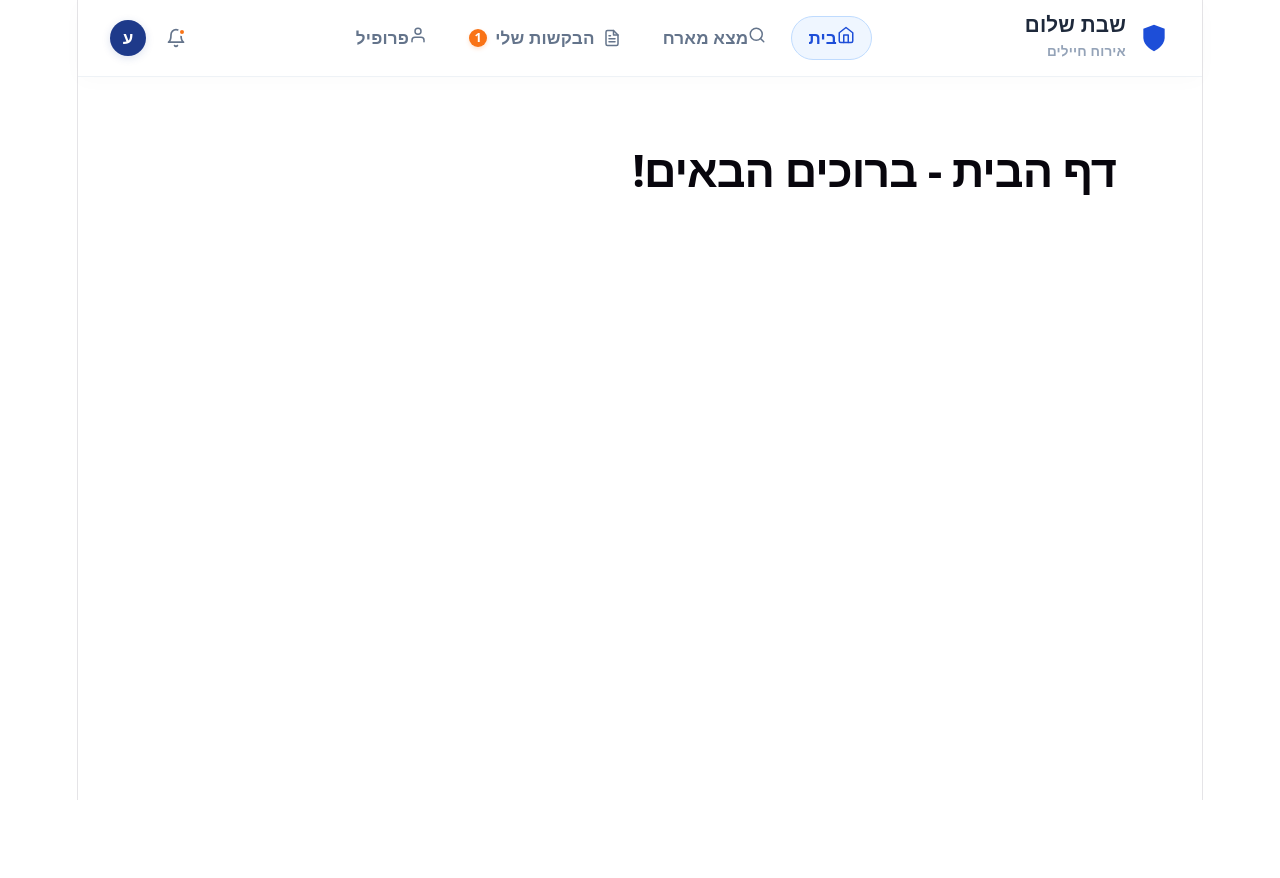
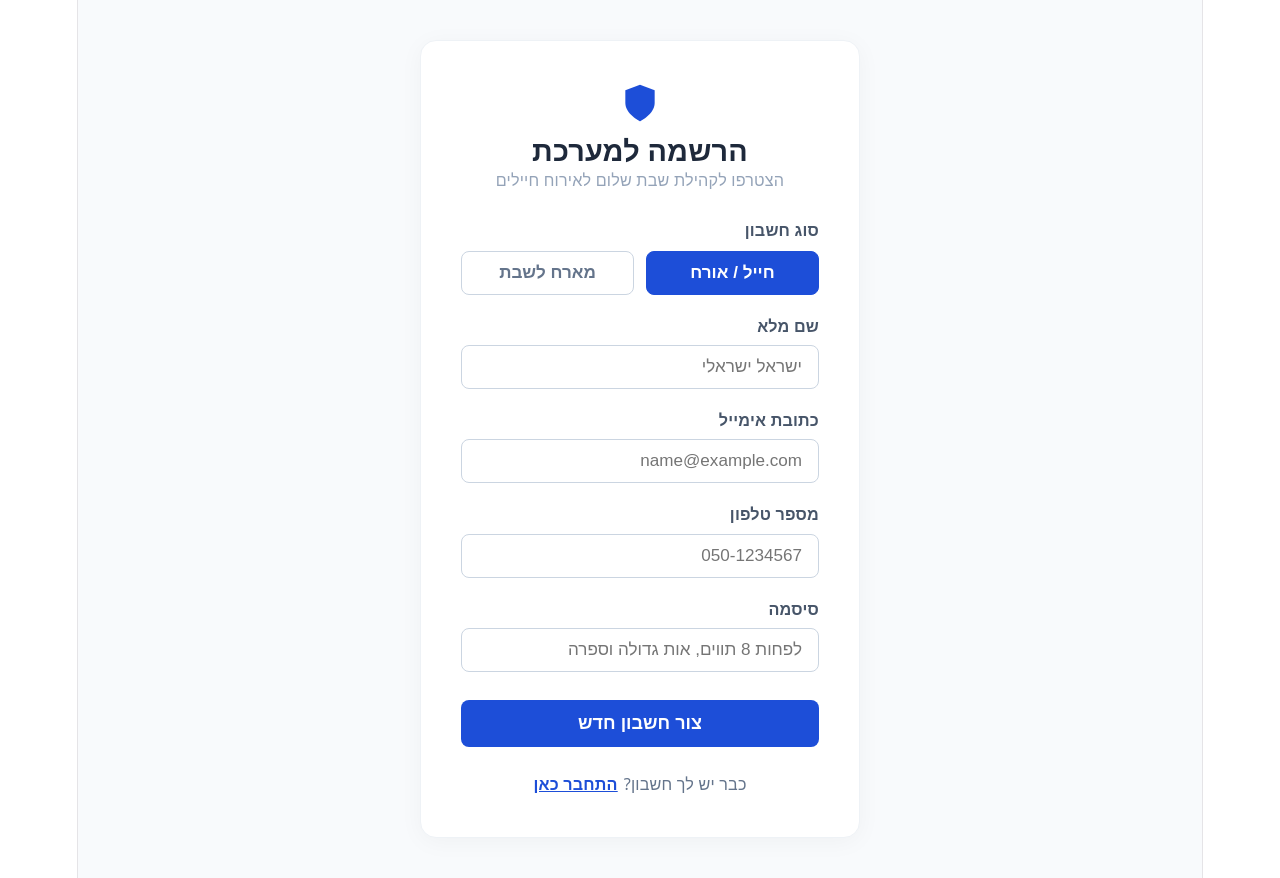
Before and after one commit to yareman1998/hosting_for_shabat, a React app in the folder Frontend/: page /signup in a window 1280 px wide. Before the commit this address led to /. Before the commit the page ends 800 px from the top, so only its background shows below. Built offline with nearby package versions, Linux system fonts and the light colour scheme; the HTML template or start-up script is replaced by a standard one.

Commit message:
first commit

```diff
--- a/Frontend/src/App.jsx
+++ b/Frontend/src/App.jsx
@@ -13,7 +13,7 @@ import NotFound from './pages/NotFound/NotFound'
 
 export default function App() {
   // Control authorization state ('guest', 'host', or null)
-  const [userRole, setUserRole] = useState('guest')
+  const [userRole, setUserRole] = useState(null)
 
   const router = createBrowserRouter([
     {
--- a/Frontend/src/pages/Login/Login.jsx
+++ b/Frontend/src/pages/Login/Login.jsx
@@ -1,15 +1,33 @@
-import { useState } from 'react';
+import React, { useState } from 'react';
 import { useNavigate } from 'react-router-dom';
 import axios from 'axios';
-import { ShieldIcon } from '../../components/Common/Icons';
 import './Login.css';
 
 export default function Login({ onLoginSuccess }) {
-  const [email, setEmail] = useState('');
-  const [password, setPassword] = useState('');
+  const [formData, setFormData] = useState({ username: '', password: '' });
   const [error, setError] = useState('');
   const [loading, setLoading] = useState(false);
   const navigate = useNavigate();
+
+  const fieldsConfig = [
+    {
+      id: 'username',
+      label: 'כתובת אימייל',
+      type: 'email',
+      placeholder: 'name@example.com',
+    },
+    {
+      id: 'password',
+      label: 'סיסמה',
+      type: 'password',
+      placeholder: '••••••••',
+    }
+  ];
+
+  const handleChange = (e) => {
+    const { id, value } = e.target;
+    setFormData((prev) => ({ ...prev, [id]: value }));
+  };
 
   const handleSubmit = async (e) => {
     e.preventDefault();
@@ -17,31 +35,26 @@ export default function Login({ onLoginSuccess }) {
     setLoading(true);
 
     try {
-      // 1. Send authentication request to your FastAPI backend
-      // Adjust this URL to match your backend's login endpoint
-      const response = await axios.post('http://localhost:8000/api/auth/login', {
-        email: email,
-        password: password,
+      // Sends payload matching class loginRequest(BaseModel)
+      const response = await axios.post('http://localhost:8000/api/auth/login', formData, {
+        headers: { 'Content-Type': 'application/json' }
       });
 
-      // 2. Save the access token securely in the browser
       if (response.data && response.data.access_token) {
         localStorage.setItem('token', response.data.access_token);
 
-        // 3. Callback to app.jsx to let it know to refetch the logged-in user profile
         if (onLoginSuccess) {
           await onLoginSuccess();
         }
 
-        // 4. Redirect the user back to the main page
         navigate('/');
       } else {
         setError('שגיאה בקבלת מפתח התחברות מהשרת.');
       }
     } catch (err) {
-      console.error("Login failed:", err);
+      console.error("Login request failed:", err);
       if (err.response && err.response.data && err.response.data.detail) {
-        setError(err.response.data.detail); // Show specific error from FastAPI
+        setError(err.response.data.detail);
       } else {
         setError('כתובת אימייל או סיסמה שגויים. אנא נסה שוב.');
       }
@@ -50,51 +63,46 @@ export default function Login({ onLoginSuccess }) {
     }
   };
 
+  function renderFields() {
+    return fieldsConfig.map((field) => (
+      <div className="form-group" key={field.id}>
+        <label htmlFor={field.id}>{field.label}</label>
+        <input
+          type={field.type}
+          id={field.id}
+          required
+          placeholder={field.placeholder}
+          value={formData[field.id]}
+          onChange={handleChange}
+        />
+      </div>
+    ));
+  }
+
   return (
     <div className="login-container">
       <div className="login-card">
-        <div className="login-logo-section">
-          {/* Blue Shield Icon (Matches your navbar logo) */}
-          <ShieldIcon size={48} className="login-shield-icon" />
+        <div className="login-header">
+          <svg width="48" height="48" viewBox="0 0 24 24" fill="#1d4ed8" className="login-shield-icon">
+            <path d="M12 22s8-4 8-10V5l-8-3-8 3v7c0 6 8 10 8 10z" />
+          </svg>
           <h2>שבת שלום</h2>
-          <p>התחברות למערכת אירוח חיילים</p>
+          <p>מערכת אירוח חיילים בסופי שבוע</p>
         </div>
 
-        {error && <div className="login-error-message">{error}</div>}
+        {error && <div className="login-error">{error}</div>}
 
         <form onSubmit={handleSubmit} className="login-form">
-          <div className="form-group">
-            <label htmlFor="email">כתובת אימייל</label>
-            <input
-              type="email"
-              id="email"
-              required
-              placeholder="name@example.com"
-              value={email}
-              onChange={(e) => setEmail(e.target.value)}
-            />
-          </div>
+          {renderFields()}
 
-          <div className="form-group">
-            <label htmlFor="password">סיסמה</label>
-            <input
-              type="password"
-              id="password"
-              required
-              placeholder="••••••••"
-              value={password}
-              onChange={(e) => setPassword(e.target.value)}
-            />
-          </div>
-
-          <button type="submit" className="login-submit-btn" disabled={loading}>
-            {loading ? 'מתחבר...' : 'התחבר'}
+          <button type="submit" className="login-btn" disabled={loading}>
+            {loading ? 'מתחבר...' : 'התחברות'}
           </button>
         </form>
 
         <div className="login-footer">
-          <span>אין לך חשבון עדיין? </span>
-          <span className="signup-link" onClick={() => navigate('/signup')}>הרשם כאן</span>
+          <span>אין לך חשבון עדיין?</span>
+          <span className="signup-link" onClick={() => navigate('/signup')}>הרשמה כאן</span>
         </div>
       </div>
     </div>
--- a/Frontend/src/pages/Signup/Signup.css
+++ b/Frontend/src/pages/Signup/Signup.css
@@ -1,5 +1,161 @@
-.signup-page {
-  padding: var(--layout-padding) 24px;
-  max-width: 1000px;
-  margin: 0 auto;
+.signup-container {
+  display: flex;
+  justify-content: center;
+  align-items: center;
+  min-height: 100vh;
+  background-color: #f8fafc;
+  font-family: 'Assistant', 'Rubik', system-ui, sans-serif;
+  direction: rtl;
+  padding: 40px 20px;
 }
+
+.signup-card {
+  background-color: #ffffff;
+  padding: 40px;
+  border-radius: 16px;
+  box-shadow: 0 4px 25px rgba(0, 0, 0, 0.04);
+  width: 100%;
+  max-width: 440px;
+  border: 1px solid #eef2f6;
+}
+
+.signup-header {
+  display: flex;
+  flex-direction: column;
+  align-items: center;
+  text-align: center;
+  margin-bottom: 24px;
+}
+
+.signup-header h2 {
+  font-size: 1.6rem;
+  font-weight: 700;
+  color: #1e293b;
+  margin: 12px 0 4px 0;
+}
+
+.signup-header p {
+  font-size: 0.9rem;
+  color: #94a3b8;
+  margin: 0;
+}
+
+.signup-error {
+  background-color: #fef2f2;
+  color: #ef4444;
+  border: 1px solid #fee2e2;
+  padding: 12px;
+  border-radius: 8px;
+  font-size: 0.9rem;
+  margin-bottom: 20px;
+  text-align: center;
+  font-weight: 500;
+}
+
+.signup-form {
+  display: flex;
+  flex-direction: column;
+  gap: 18px;
+}
+
+.form-group {
+  display: flex;
+  flex-direction: column;
+  gap: 6px;
+}
+
+.form-group label {
+  font-size: 0.9rem;
+  font-weight: 600;
+  color: #475569;
+}
+
+/* --- FIX APPLIED HERE --- */
+.form-group input {
+  background-color: #ffffff !important; /* Forces background to be white */
+  color: #1e293b !important;            /* Forces text to be dark grey/black */
+  padding: 11px 16px;
+  border-radius: 8px;
+  border: 1px solid #cbd5e1;
+  font-size: 0.95rem;
+  transition: all 0.2s ease-in-out;
+  outline: none;
+  text-align: right;
+}
+
+.form-group input:focus {
+  border-color: #1d4ed8;
+  box-shadow: 0 0 0 3px rgba(29, 78, 216, 0.1);
+}
+
+/* Custom Horizontal Toggle for User Roles */
+.role-selector-group {
+  display: flex;
+  gap: 12px;
+  margin-top: 2px;
+}
+
+.role-btn {
+  flex: 1;
+  padding: 11px;
+  border: 1px solid #cbd5e1;
+  border-radius: 8px;
+  background-color: #ffffff;
+  color: #64748b;
+  font-size: 0.95rem;
+  font-weight: 600;
+  cursor: pointer;
+  transition: all 0.2s ease-in-out;
+}
+
+.role-btn:hover {
+  background-color: #f8fafc;
+  color: #1e293b;
+}
+
+.role-btn.active {
+  background-color: #1d4ed8;
+  border-color: #1d4ed8;
+  color: #ffffff;
+}
+
+.signup-btn {
+  background-color: #1d4ed8;
+  color: white;
+  padding: 13px;
+  border: none;
+  border-radius: 8px;
+  font-size: 1rem;
+  font-weight: 600;
+  cursor: pointer;
+  transition: background-color 0.2s ease-in-out;
+  margin-top: 10px;
+}
+
+.signup-btn:hover:not(:disabled) {
+  background-color: #1e40af;
+}
+
+.signup-btn:disabled {
+  background-color: #93c5fd;
+  cursor: not-allowed;
+}
+
+.signup-footer {
+  text-align: center;
+  margin-top: 24px;
+  font-size: 0.9rem;
+  color: #64748b;
+}
+
+.login-link {
+  color: #1d4ed8;
+  font-weight: 600;
+  cursor: pointer;
+  text-decoration: underline;
+  margin-right: 6px;
+}
+
+.login-link:hover {
+  color: #1e40af;
+}
--- a/Frontend/src/pages/Signup/Signup.jsx
+++ b/Frontend/src/pages/Signup/Signup.jsx
@@ -1,9 +1,147 @@
-import './Signup.css';
+import React, { useState } from 'react';
+import { useNavigate } from 'react-router-dom';
+import axios from 'axios';
+import './SignUp.css';
 
-export default function Signup() {
+export default function SignUp() {
+  const navigate = useNavigate();
+  const [error, setError] = useState('');
+  const [loading, setLoading] = useState(false);
+
+  const [formData, setFormData] = useState({
+    full_name: '',
+    email: '',
+    phone_number: '',
+    password: '',
+    user_type: 'guest'
+  });
+
+  const fieldsConfig = [
+    { id: 'full_name', label: 'שם מלא', type: 'text', placeholder: 'ישראל ישראלי' },
+    { id: 'email', label: 'כתובת אימייל', type: 'email', placeholder: 'name@example.com' },
+    { id: 'phone_number', label: 'מספר טלפון', type: 'tel', placeholder: '050-1234567' },
+    { id: 'password', label: 'סיסמה', type: 'password', placeholder: 'לפחות 8 תווים, אות גדולה וספרה' }
+  ];
+
+  const handleInputChange = (e) => {
+    const { id, value } = e.target;
+    setFormData((prev) => ({ ...prev, [id]: value }));
+  };
+
+  const handleRoleChange = (role) => {
+    setFormData((prev) => ({ ...prev, user_type: role }));
+  };
+
+  // Pre-validates the fields to perfectly align with your backend Pydantic checks
+  const validateClientSide = () => {
+    const { password } = formData;
+
+    if (password.length < 8) {
+      setError('הסיסמה חייבת להכיל 8 תווים לפחות.');
+      return false;
+    }
+    if (!/[A-Z]/.test(password)) {
+      setError('הסיסמה חייבת להכיל לפחות אות גדולה אחת באנגלית (A-Z).');
+      return false;
+    }
+    if (!/\d/.test(password)) {
+      setError('הסיסמה חייבת להכיל לפחות ספרה אחת (0-9).');
+      return false;
+    }
+    return true;
+  };
+
+  const handleSubmit = async (e) => {
+    e.preventDefault();
+    setError('');
+
+    // Trigger local Pydantic mirror check
+    if (!validateClientSide()) return;
+
+    setLoading(true);
+
+    try {
+      const response = await axios.post('http://localhost:8000/api/auth/signup', formData, {
+        headers: { 'Content-Type': 'application/json' }
+      });
+
+      if (response.status === 201 || response.status === 200) {
+        navigate('/login');
+      }
+    } catch (err) {
+      console.error("Signup failed:", err);
+      if (err.response && err.response.data && err.response.data.detail) {
+        setError(err.response.data.detail);
+      } else {
+        setError('נכשלנו ברישום המשתמש. אנא בדוק את תקינות הנתונים.');
+      }
+    } finally {
+      setLoading(false);
+    }
+  };
+
+  function renderFields() {
+    return fieldsConfig.map((field) => (
+      <div className="form-group" key={field.id}>
+        <label htmlFor={field.id}>{field.label}</label>
+        <input
+          type={field.type}
+          id={field.id}
+          required
+          placeholder={field.placeholder}
+          value={formData[field.id]}
+          onChange={handleInputChange}
+        />
+      </div>
+    ));
+  }
+
   return (
-    <div className="signup-page">
-      <h1>הרשמה למערכת</h1>
+    <div className="signup-container">
+      <div className="signup-card">
+        <div className="signup-header">
+          <svg width="44" height="44" viewBox="0 0 24 24" fill="#1d4ed8" className="signup-shield-icon">
+            <path d="M12 22s8-4 8-10V5l-8-3-8 3v7c0 6 8 10 8 10z" />
+          </svg>
+          <h2>הרשמה למערכת</h2>
+          <p>הצטרפו לקהילת שבת שלום לאירוח חיילים</p>
+        </div>
+
+        {error && <div className="signup-error">{error}</div>}
+
+        <form onSubmit={handleSubmit} className="signup-form">
+          <div className="form-group">
+            <label>סוג חשבון</label>
+            <div className="role-selector-group">
+              <button
+                type="button"
+                className={`role-btn ${formData.user_type === 'guest' ? 'active' : ''}`}
+                onClick={() => handleRoleChange('guest')}
+              >
+                חייל / אורח
+              </button>
+              <button
+                type="button"
+                className={`role-btn ${formData.user_type === 'host' ? 'active' : ''}`}
+                onClick={() => handleRoleChange('host')}
+              >
+                מארח לשבת
+              </button>
+            </div>
+          </div>
+
+          {renderFields()}
+
+          <button type="submit" className="signup-btn" disabled={loading}>
+            {loading ? 'מבצע רישום...' : 'צור חשבון חדש'}
+          </button>
+        </form>
+
+        <div className="signup-footer">
+          <span>כבר יש לך חשבון?</span>
+          <span className="login-link" onClick={() => navigate('/login')}>התחבר כאן</span>
+        </div>
+      </div>
     </div>
   );
 }
```
